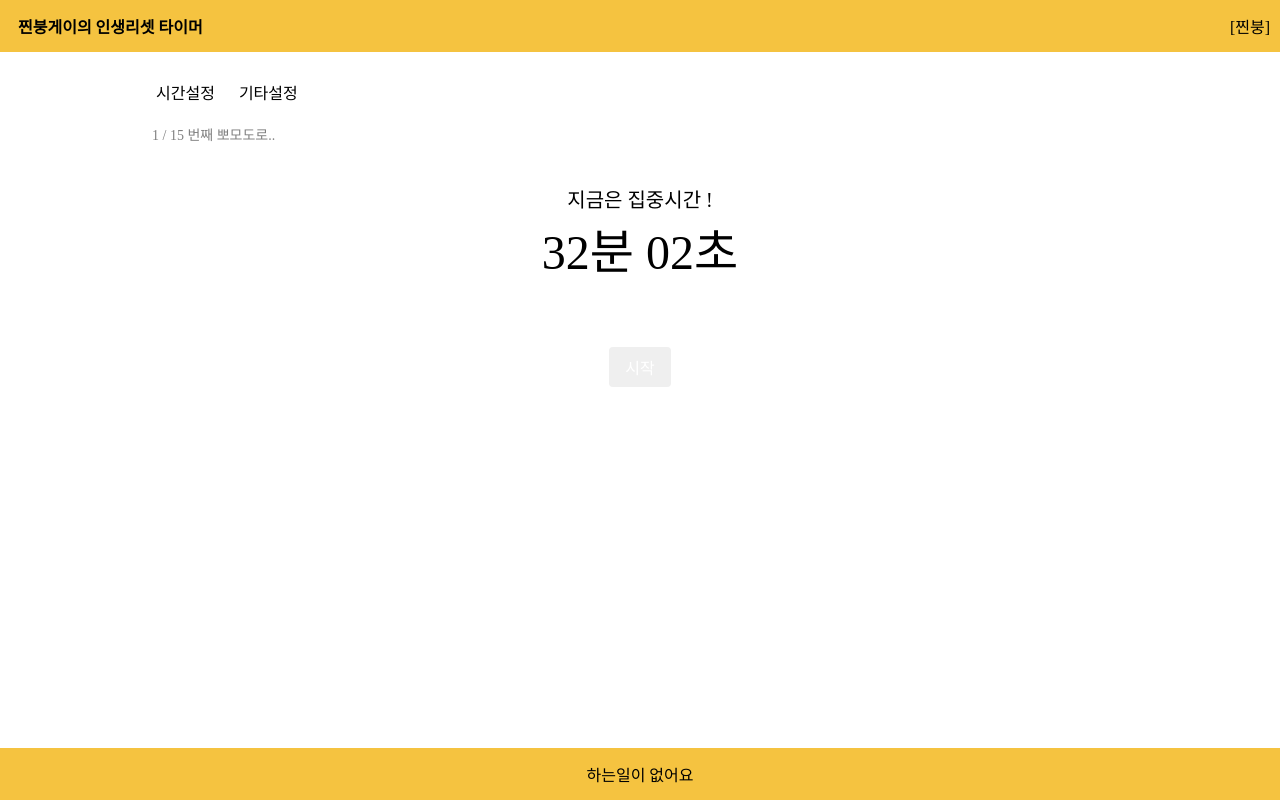
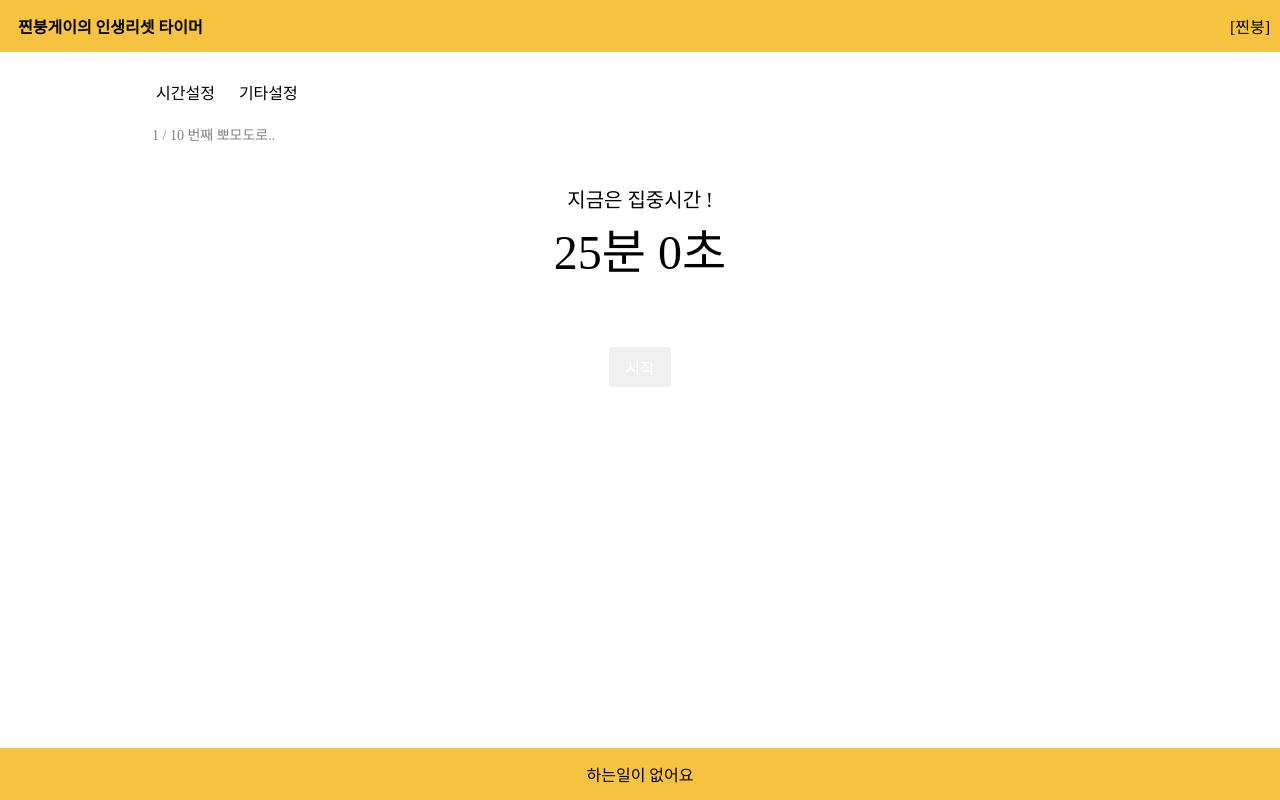
Before and after one commit to extracold1209/ppomodoro-timer, a React app: page / in a window 1280 px wide. Built offline with nearby package versions, Linux system fonts and the light colour scheme; a web font is replaced by a local one.

Commit message:
[feature] 타이머 표기 부분 redux 연결

```diff
--- a/src/components/layouts/TimerSection.tsx
+++ b/src/components/layouts/TimerSection.tsx
@@ -1,7 +1,37 @@
 import React from 'react';
 import {Box, Card, Flex} from 'rebass';
+import {createSelector} from '@reduxjs/toolkit';
+import {RootState} from '../../stores';
+import {useSelector} from 'react-redux';
+import {TimerType} from '../../stores/timer';
+
+const timerTextReSelector = createSelector<RootState, number, { minute: number, second: number }>(
+    (state) => state.timer.remainTime,
+    (time) => ({
+        minute: Math.floor(time / 60),
+        second: time % 60,
+    }),
+);
+
+const timerTypeReSelector = createSelector<RootState, TimerType, string>(
+    (state) => state.timer.currentTimerType,
+    (currentType) => {
+        if (currentType === TimerType.WORK) {
+            return '집중시간';
+        } else if (currentType === TimerType.REST) {
+            return '휴식시간';
+        } else {
+            return '환상의 똥꼬쑈 타임';
+        }
+    }
+);
 
 const TimerSection: React.FC = () => {
+    const {minute, second} = useSelector(timerTextReSelector);
+    const timerTypeText = useSelector(timerTypeReSelector);
+    const currentTomato = useSelector<RootState, number>((state) => state.timer.currentTomatoCount);
+    const maxTomato = useSelector<RootState, number>((state) => state.timer.maxTomatoCount);
+
     return (
         <Card>
             <Box
@@ -9,7 +39,7 @@ const TimerSection: React.FC = () => {
                 color={'grey'}
                 fontSize={1}
             >
-                1 / 15 번째 뽀모도로..
+                {`${currentTomato} / ${maxTomato} 번째 뽀모도로..`}
             </Box>
             <Flex
                 padding={4}
@@ -20,12 +50,12 @@ const TimerSection: React.FC = () => {
                 <Flex
                     fontSize={3}
                 >
-                    지금은 집중시간 !
+                    지금은 {timerTypeText} !
                 </Flex>
                 <Flex
                     fontSize={6}
                 >
-                    32분 02초
+                    {minute}분 {second}초
                 </Flex>
             </Flex>
         </Card>
--- a/src/stores/timer.ts
+++ b/src/stores/timer.ts
@@ -32,7 +32,7 @@ export const notifyRestTimeEnded = createAction('TIMER/REST_TIME_ENDED');
 const defaultState: TimerReducer = {
     status: TimerStatus.STOPPED,
     currentTimerType: TimerType.WORK,
-    currentTomatoCount: 0,
+    currentTomatoCount: 1,
     maxTomatoCount: 10,
     initialRestTime: 300, // 5 min
     initialWorkTime: 1500, // 25 min
```
Also changed, not shown: src/stores/functions/index.ts (deleted, +0 -13 lines).
